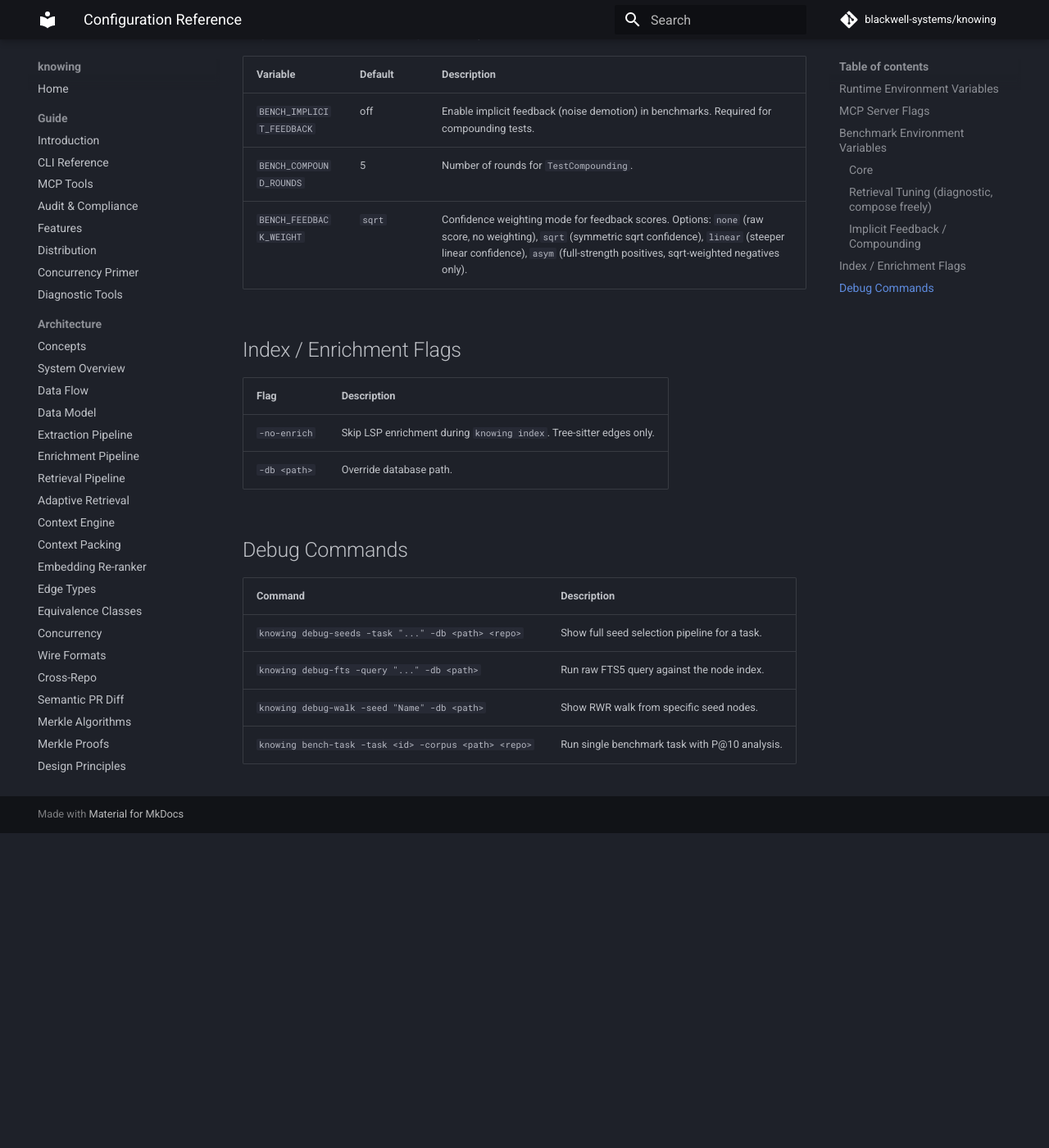
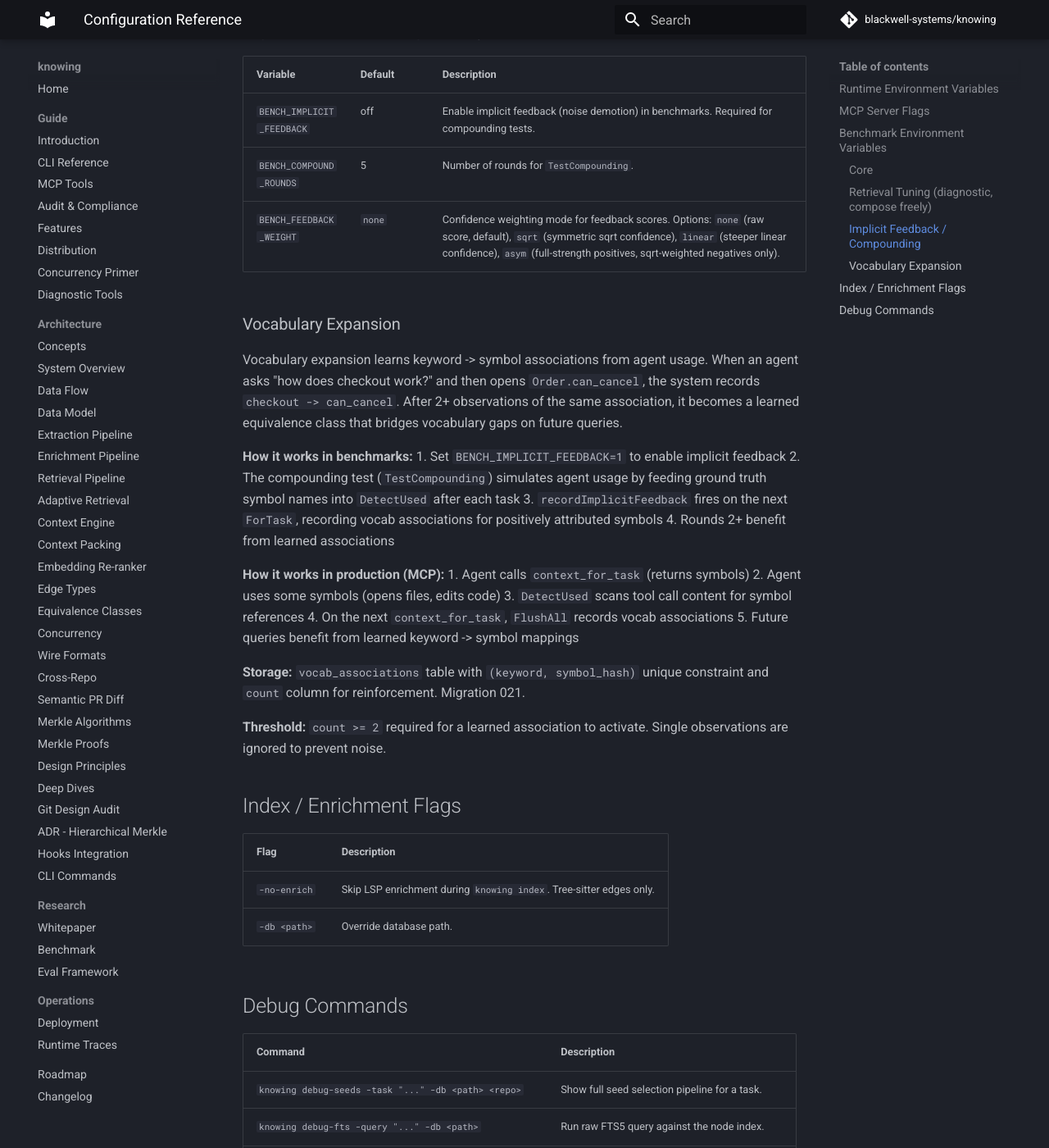
Before and after one commit to blackwell-systems/knowing, an MkDocs documentation site: the page built from docs/guide/configuration.md, in a window 1280 px wide and 1400 px high, scrolled down 2209 px. Shown: the whole window at 82% size. Built offline with MkDocs 1.6.1 and Material for MkDocs 9.7.7, drawn with Linux system fonts in a browser that asks for light colours; comment, search, counter and statistics services are not loaded; before the commit the page ends 3225 px from its top, so only the background shows below that.

Commit message:
docs: vocabulary expansion documentation in configuration guide

```diff
--- a/docs/guide/configuration.md
+++ b/docs/guide/configuration.md
@@ -52,7 +52,36 @@ All environment variables, CLI flags, and MCP server options in one place.
 |----------|---------|-------------|
 | `BENCH_IMPLICIT_FEEDBACK` | off | Enable implicit feedback (noise demotion) in benchmarks. Required for compounding tests. |
 | `BENCH_COMPOUND_ROUNDS` | 5 | Number of rounds for `TestCompounding`. |
-| `BENCH_FEEDBACK_WEIGHT` | `sqrt` | Confidence weighting mode for feedback scores. Options: `none` (raw score, no weighting), `sqrt` (symmetric sqrt confidence), `linear` (steeper linear confidence), `asym` (full-strength positives, sqrt-weighted negatives only). |
+| `BENCH_FEEDBACK_WEIGHT` | `none` | Confidence weighting mode for feedback scores. Options: `none` (raw score, default), `sqrt` (symmetric sqrt confidence), `linear` (steeper linear confidence), `asym` (full-strength positives, sqrt-weighted negatives only). |
+
+### Vocabulary Expansion
+
+Vocabulary expansion learns keyword -> symbol associations from agent usage.
+When an agent asks "how does checkout work?" and then opens `Order.can_cancel`,
+the system records `checkout -> can_cancel`. After 2+ observations of the same
+association, it becomes a learned equivalence class that bridges vocabulary gaps
+on future queries.
+
+**How it works in benchmarks:**
+1. Set `BENCH_IMPLICIT_FEEDBACK=1` to enable implicit feedback
+2. The compounding test (`TestCompounding`) simulates agent usage by feeding
+   ground truth symbol names into `DetectUsed` after each task
+3. `recordImplicitFeedback` fires on the next `ForTask`, recording vocab
+   associations for positively attributed symbols
+4. Rounds 2+ benefit from learned associations
+
+**How it works in production (MCP):**
+1. Agent calls `context_for_task` (returns symbols)
+2. Agent uses some symbols (opens files, edits code)
+3. `DetectUsed` scans tool call content for symbol references
+4. On the next `context_for_task`, `FlushAll` records vocab associations
+5. Future queries benefit from learned keyword -> symbol mappings
+
+**Storage:** `vocab_associations` table with `(keyword, symbol_hash)` unique
+constraint and `count` column for reinforcement. Migration 021.
+
+**Threshold:** `count >= 2` required for a learned association to activate.
+Single observations are ignored to prevent noise.
 
 ## Index / Enrichment Flags
 
```
